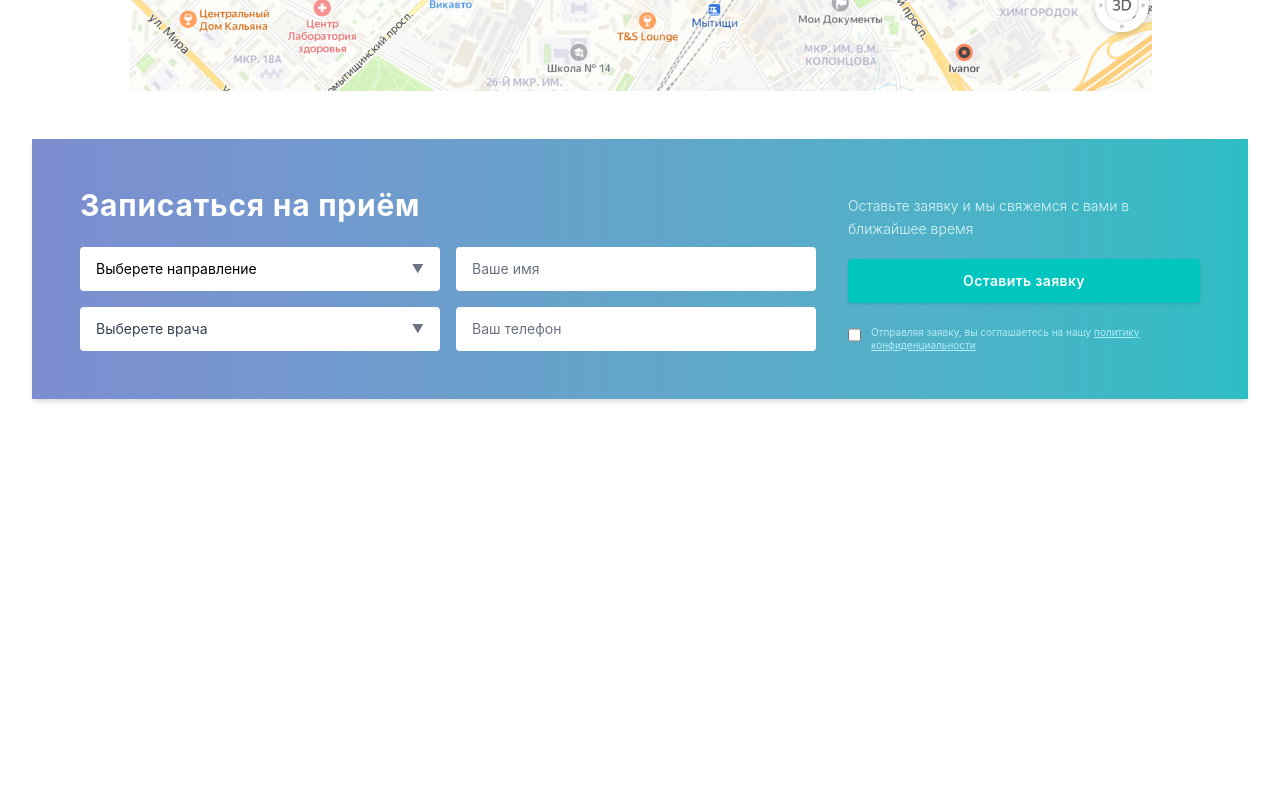
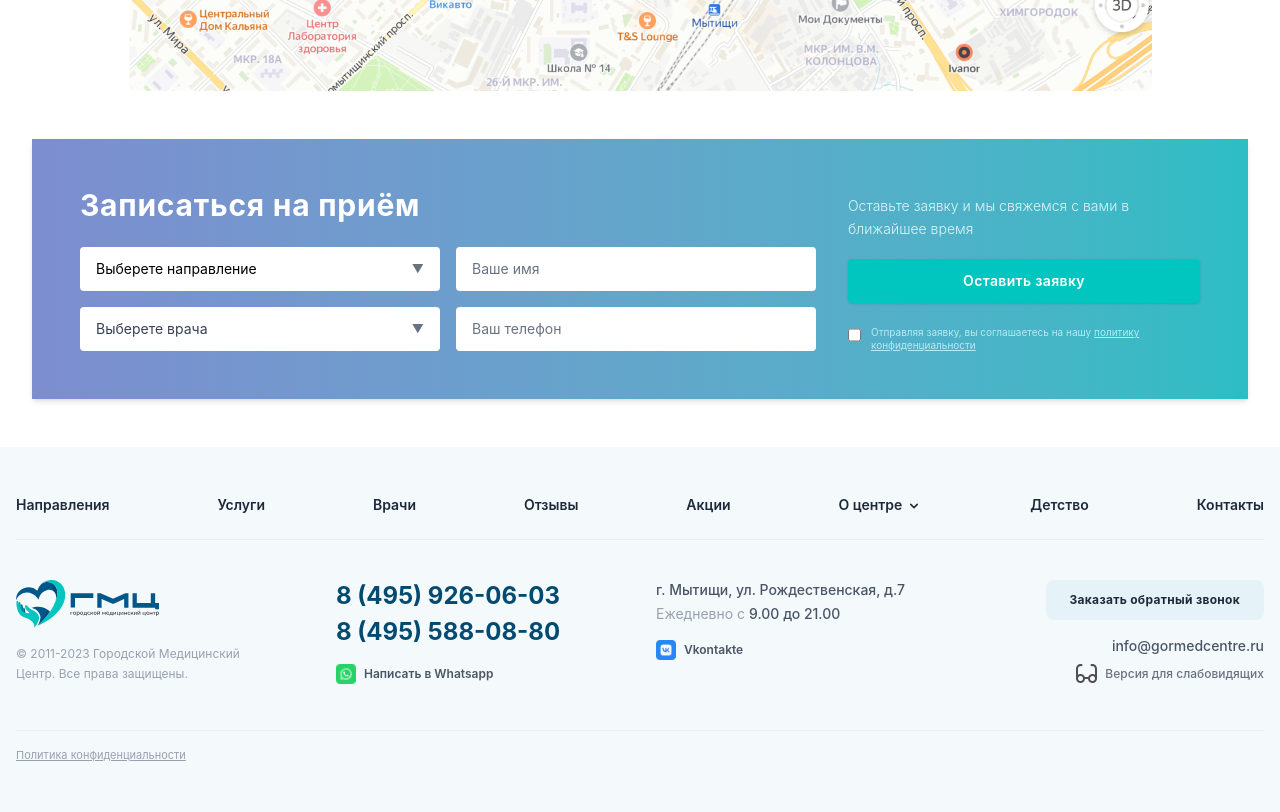
Before and after one commit to tabarovahadica46-source/exam.week4, a website: page src/sm1-p2.html in a window 1280 px wide. Shown: the part 7824-8636 px from the top of the page. Before the commit the page ends 8271 px from the top, so only its background shows below. Drawn offline with nearby package versions, Linux system fonts and the light colour scheme; files that its build step writes are made by us from their sources.

Commit message:
footer for 2 page

```diff
--- a/src/sm1-p2.html
+++ b/src/sm1-p2.html
@@ -1139,5 +1139,86 @@
   </div>
 </section>
 
+<footer class="w-full bg-[#F4F9FC] text-gray-700 py-12 font-sans">
+  <div class="max-w-7xl mx-auto px-4 space-y-10">
+
+    <!-- Верхний ряд: Навигационное меню -->
+    <nav class="flex flex-wrap items-center justify-between gap-4 border-b border-gray-200/60 pb-6 text-sm font-semibold text-gray-800">
+      <a href="#" class="hover:text-sky-600 transition">Направления</a>
+      <a href="#" class="hover:text-sky-600 transition">Услуги</a>
+      <a href="#" class="hover:text-sky-600 transition">Врачи</a>
+      <a href="#" class="hover:text-sky-600 transition">Отзывы</a>
+      <a href="#" class="hover:text-sky-600 transition">Акции</a>
+      <div class="relative group cursor-pointer hover:text-sky-600 transition flex items-center gap-1">
+        <span>О центре</span>
+        <svg class="w-4 h-4 fill-current mt-0.5" viewBox="0 0 20 20">
+          <path d="M5.293 7.293a1 1 0 011.414 0L10 10.586l3.293-3.293a1 1 0 111.414 1.414l-4 4a1 1 0 01-1.414 0l-4-4a1 1 0 010-1.414z" />
+        </svg>
+      </div>
+      <a href="#" class="hover:text-sky-600 transition">Детство</a>
+      <a href="#" class="hover:text-sky-600 transition">Контакты</a>
+    </nav>
+
+    <!-- Средний ряд: Основная информация -->
+    <div class="grid grid-cols-1 md:grid-cols-2 lg:grid-cols-4 gap-8 items-start">
+
+      <!-- Блок 1: Логотип и копирайт -->
+      <div class="space-y-4">
+        <img src="./img_h/logo.svg" alt="ГМЦ Логотип" class="h-12 w-auto object-contain">
+        <p class="text-xs text-gray-400 leading-relaxed max-w-[240px]">
+          © 2011-2023 Городской Медицинский Центр. Все права защищены.
+        </p>
+      </div>
+
+      <!-- Блок 2: Телефоны и мессенджер -->
+      <div class="space-y-4">
+        <div class="flex flex-col gap-1 text-2xl font-bold text-sky-900">
+          <a href="#" class="hover:text-sky-600 transition whitespace-nowrap">8 (495) 926-06-03</a>
+          <a href="#" class="hover:text-sky-600 transition whitespace-nowrap">8 (495) 588-08-80</a>
+        </div>
+        <a href="#" class="inline-flex items-center gap-2 text-xs font-semibold text-gray-600 hover:text-green-600 transition">
+          <img src="./img_h/social (1).png" alt="Whatsapp" class="w-5 h-5">
+          <span>Написать в Whatsapp</span>
+        </a>
+      </div>
+
+      <!-- Блок 3: Адрес, время работы и соцсети -->
+      <div class="space-y-4">
+        <div class="text-xs sm:text-sm text-gray-600 space-y-1">
+          <p class="font-medium">г. Мытищи, ул. Рождественская, д.7</p>
+          <p class="text-gray-400">Ежедневно с <span class="text-gray-600 font-medium">9.00 до 21.00</span></p>
+        </div>
+        <a href="#" class="inline-flex items-center gap-2 text-xs font-semibold text-gray-600 hover:text-blue-600 transition">
+          <img src="./sm1img/social.png" alt="VK" class="w-5 h-5">
+          <span>Vkontakte</span>
+        </a>
+      </div>
+
+      <!-- Блок 4: Действия и почта -->
+      <div class="space-y-4 flex flex-col items-start lg:items-end">
+        <button class="w-full sm:w-auto bg-[#E5F2F8] hover:bg-[#D5E8F3] text-gray-800 text-xs font-bold px-6 py-3 rounded-lg transition tracking-wide whitespace-nowrap">
+          Заказать обратный звонок
+        </button>
+        <div class="text-right w-full space-y-2">
+          <a href="#" class="text-xs sm:text-sm font-medium text-gray-600 hover:text-sky-600 transition block">
+            info@gormedcentre.ru
+          </a>
+          <button class="inline-flex items-center gap-2 text-xs text-gray-500 hover:text-sky-600 transition font-medium">
+<img src="./img_h/icon.png" alt="">
+            <span>Версия для слабовидящих</span>
+          </button>
+        </div>
+      </div>
+
+    </div>
+
+    <!-- Нижний ряд: Политика конфиденциальности -->
+    <div class="border-t border-gray-200/60 pt-4 text-[11px] text-gray-400">
+      <a href="#" class="underline hover:text-gray-600 transition">Политика конфиденциальности</a>
+    </div>
+
+  </div>
+</footer>
+
 </body>
 </html>
```
Also changed, not shown: src/sm1img/social.png (added).
